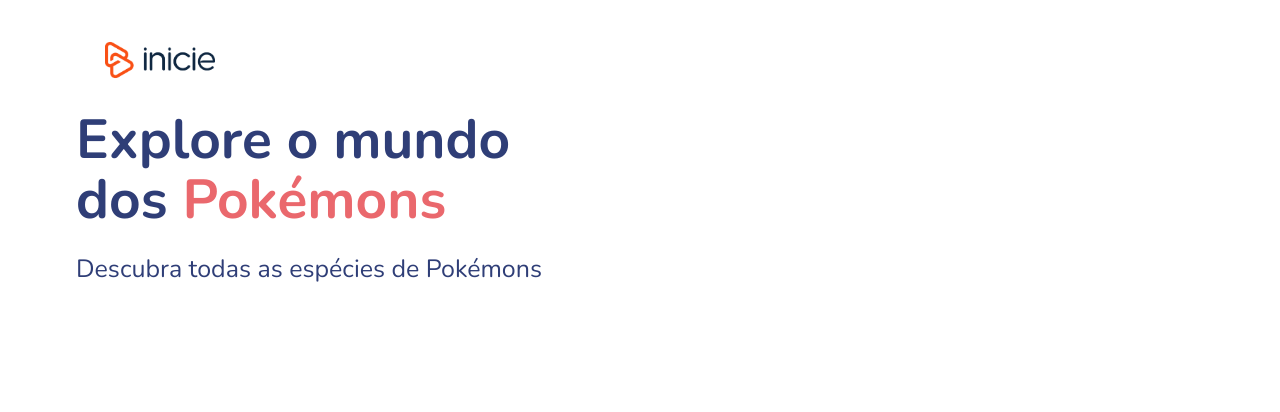
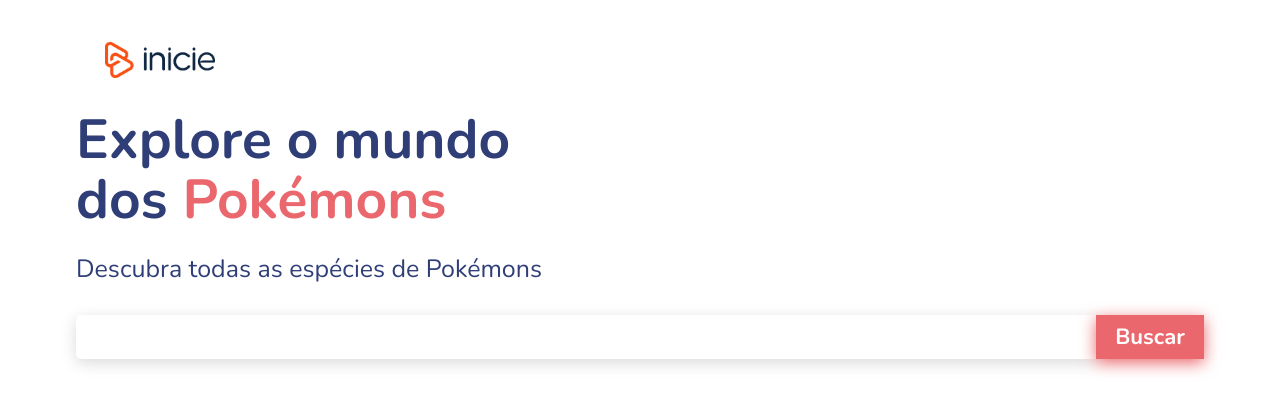
Before and after one commit to dbrazl/inicie-pokemon, an Angular app: page / in a window 1280 px wide. Shown: the top 412 px of the page. Built offline with nearby package versions, Linux system fonts and the light colour scheme.

Commit message:
feat: create search input

```diff
--- a/src/app/app.component.css
+++ b/src/app/app.component.css
@@ -79,3 +79,14 @@
     margin-top: 24px;
   }
 }
+
+.search-input {
+  width: 100%;
+  margin-top: 10px;
+}
+
+@media (min-width: 1024px) {
+  .search-input {
+    margin-top: 31px;
+  }
+}
--- a/src/app/app.component.html
+++ b/src/app/app.component.html
@@ -13,6 +13,7 @@
 <main class="content">
   <h1 id="title" class="title">Explore o mundo dos <span>Pokémons</span></h1>
   <span id="description" class="description">Descubra todas as espécies de Pokémons</span>
+  <app-search-input id="search-input" class="search-input"></app-search-input>
 </main>
 
 <!-- * * * * * * * * * * * * * * * * * * * * * * * * * * * * * * * -->
--- a/src/app/app.component.ts
+++ b/src/app/app.component.ts
@@ -1,9 +1,10 @@
 import { Component } from '@angular/core';
+import { SearchInputComponent } from './search-input/search-input.component';
 
 @Component({
   selector: 'app-root',
   templateUrl: './app.component.html',
-  styleUrls: ['./app.component.css']
+  styleUrls: ['./app.component.css'],
 })
 export class AppComponent {
   title = 'inicie-pokemon';
--- a/src/app/app.module.ts
+++ b/src/app/app.module.ts
@@ -3,10 +3,12 @@
 
 import { AppRoutingModule } from './app-routing.module';
 import { AppComponent } from './app.component';
+import { SearchInputComponent } from './search-input/search-input.component';
 
 @NgModule({
   declarations: [
-    AppComponent
+    AppComponent,
+    SearchInputComponent
   ],
   imports: [
     BrowserModule,
--- /dev/null
+++ b/src/app/search-input/search-input.component.css
@@ -0,0 +1,32 @@
+.input-search-container {
+  width: 100%;
+  height: 44px;
+  min-height: 44px;
+  display: flex;
+  flex-direction: row;
+  align-items: center;
+  justify-content: flex-start;
+}
+
+.search-input {
+  width: calc(100% - 108px);
+  height: 100%;
+  background-color: var(--input-bg-color);
+  color: var(--input-text-color);
+  border-top-left-radius: 5px;
+  border-bottom-left-radius: 5px;
+  box-shadow: 0 4px 16px rgba(0, 0, 0, 0.15);
+}
+
+.input-search-button {
+  width: 108px;
+  height: 100%;
+  color: var(--button-text-color);
+  background-color: var(--primary-color);
+  box-shadow: 0 4px 16px var(--primary-color);
+  font-family: 'Nunito';
+  font-style: normal;
+  font-weight: 700;
+  font-size: 22px;
+  line-height: 30px;
+}
--- /dev/null
+++ b/src/app/search-input/search-input.component.html
@@ -0,0 +1,5 @@
+
+<div class="input-search-container">
+  <input id="search-input" type="text" class="search-input">
+  <button id="input-search-button" class="input-search-button">Buscar</button>
+</div>
--- a/src/styles.css
+++ b/src/styles.css
@@ -7,6 +7,12 @@
   margin: 0;
   padding: 0;
 
+  --white: #ffffff;
+  --black: #000000;
   --blue-color-1: #2F3E77;
   --primary-color: #EA686D;
+
+  --input-bg-color: var(--white);
+  --input-text-color: var(--black);
+  --button-text-color: var(--white);
 }
```
Also changed, not shown: src/app/search-input/search-input.component.ts (added, +10 -0 lines), 2 other files (tests, documents, lock files or other folders).
